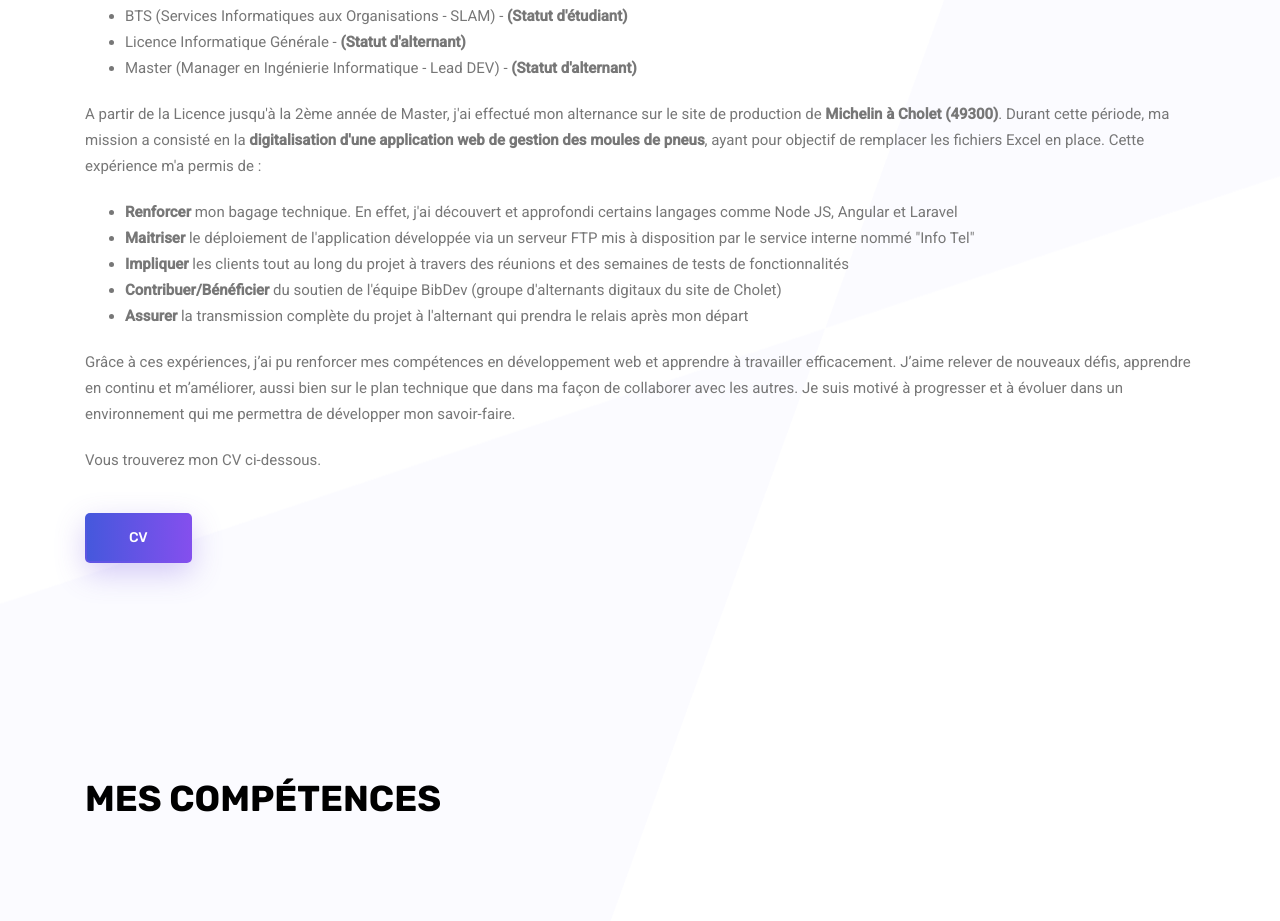
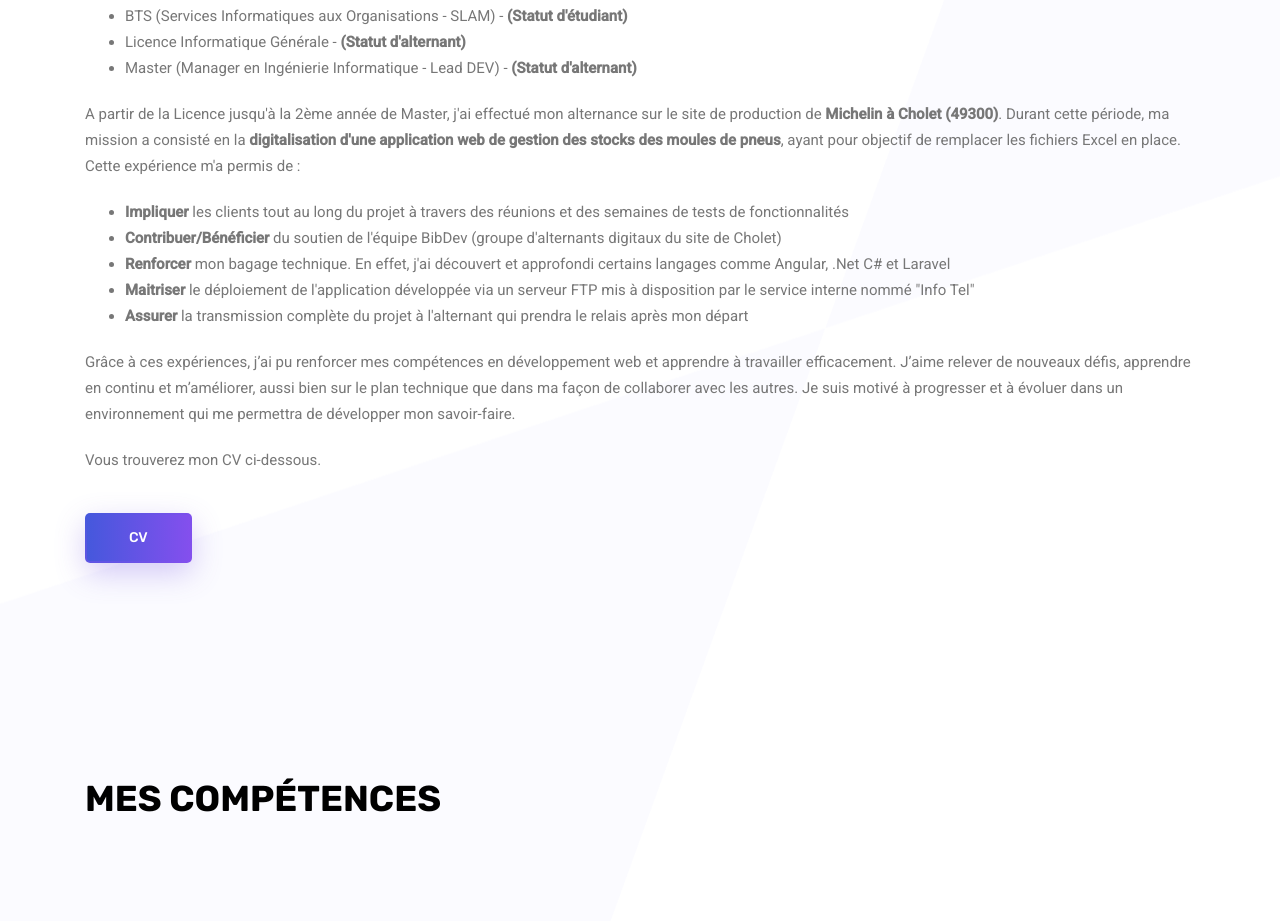
Before and after one commit to osscoco/portfolio, a plain HTML site: page index.html in a window 1280 px wide. Shown: the part 991-1912 px from the top of the page. Drawn offline with Linux system fonts and the light colour scheme; some packages are replaced by stand-ins of ours.

Commit message:
Nouveau CV (angular ts, .Net C#, Laravel) + modif text gestion des stocks des moules de pneu

```diff
--- a/index.html
+++ b/index.html
@@ -168,13 +168,13 @@
 						</p>
 						<p>
 							A partir de la Licence jusqu'à la 2ème année de Master, j'ai effectué mon alternance sur le site de production de <strong>Michelin à Cholet (49300)</strong>.
-							Durant cette période, ma mission a consisté en la <strong>digitalisation d'une application web de gestion des moules de pneus</strong>, ayant pour objectif de remplacer les fichiers Excel en place.
+							Durant cette période, ma mission a consisté en la <strong>digitalisation d'une application web de gestion des stocks des moules de pneus</strong>, ayant pour objectif de remplacer les fichiers Excel en place.
 							Cette expérience m'a permis de :
 							<ul>
-								<li><strong>Renforcer</strong> mon bagage technique. En effet, j'ai découvert et approfondi certains langages comme Node JS, Angular et Laravel</li>
-								<li><strong>Maitriser</strong> le déploiement de l'application développée via un serveur FTP mis à disposition par le service interne nommé "Info Tel"</li>
 								<li><strong>Impliquer</strong> les clients tout au long du projet à travers des réunions et des semaines de tests de fonctionnalités</li>
 								<li><strong>Contribuer/Bénéficier</strong> du soutien de l'équipe BibDev (groupe d'alternants digitaux du site de Cholet)</li>
+								<li><strong>Renforcer</strong> mon bagage technique. En effet, j'ai découvert et approfondi certains langages comme Angular, .Net C# et Laravel</li>
+								<li><strong>Maitriser</strong> le déploiement de l'application développée via un serveur FTP mis à disposition par le service interne nommé "Info Tel"</li>
 								<li><strong>Assurer</strong> la transmission complète du projet à l'alternant qui prendra le relais après mon départ</li>
 							</ul>
 						</p>
```
Also changed, not shown: 1 other file.
